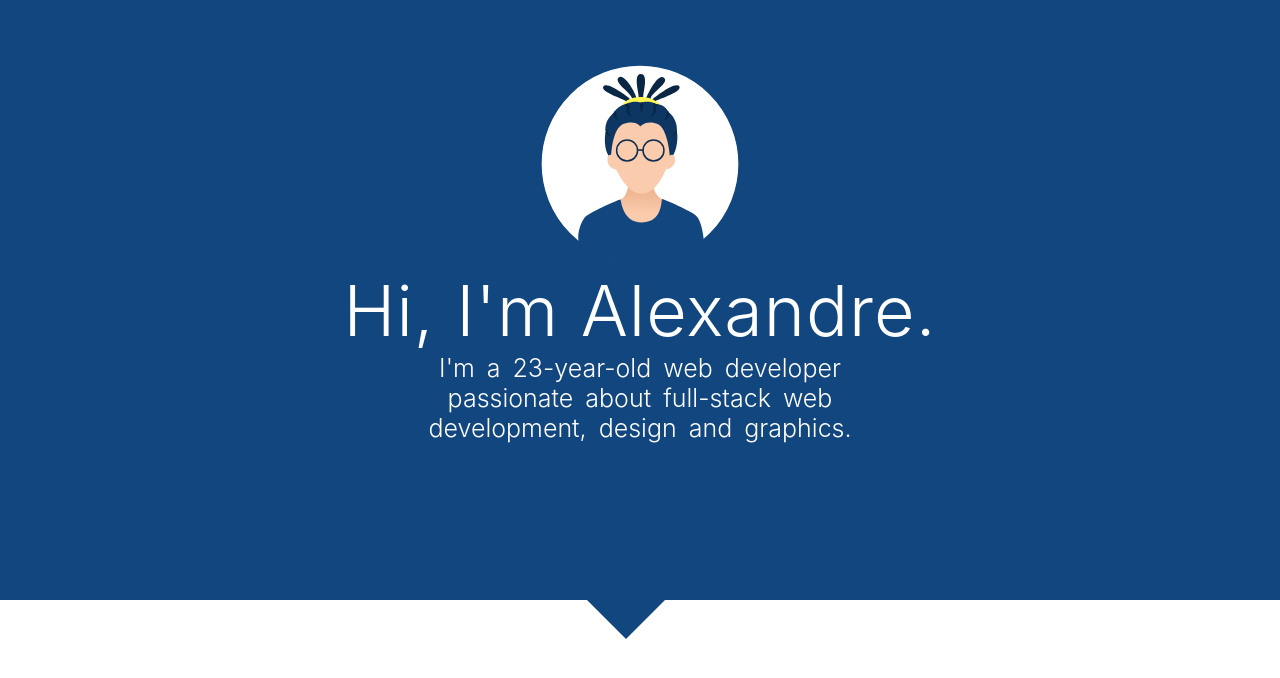
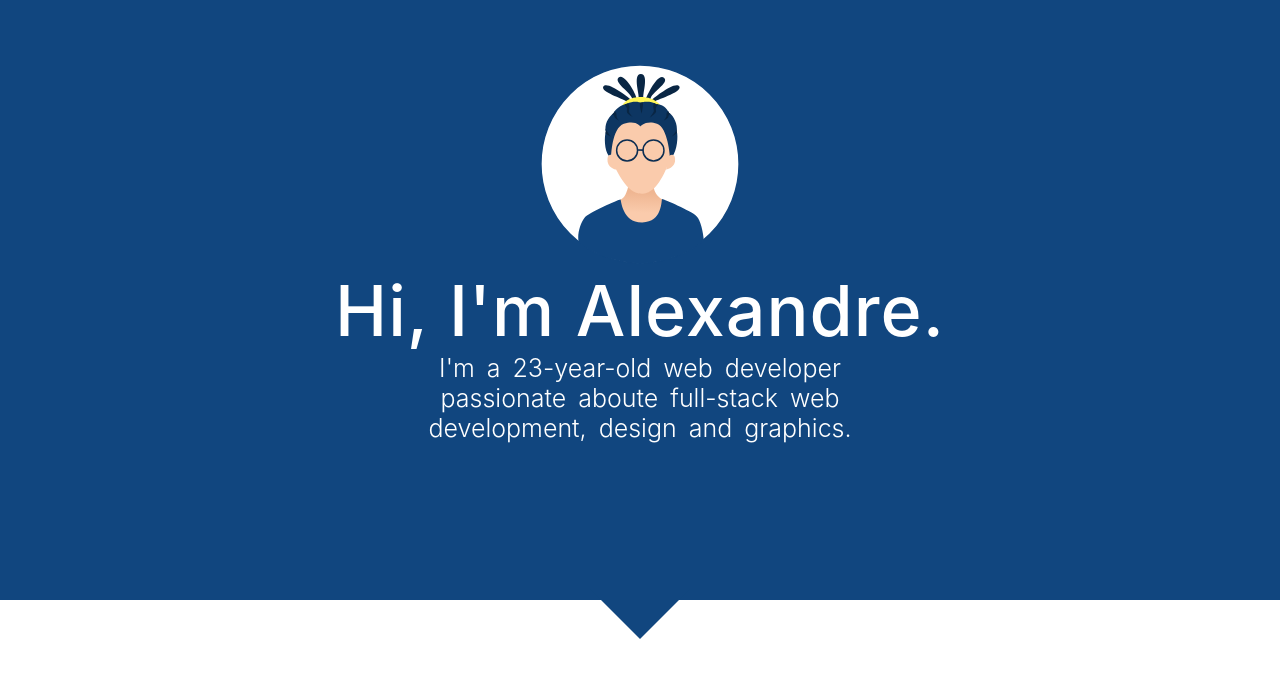
Before and after one commit to xXifly/my-website, a Nuxt app: page / in a window 1280 px wide. Shown: the top 678 px of the page. Built offline with nearby package versions, Linux system fonts and the light colour scheme.

Commit message:
Setting up the style of the home component

```diff
--- a/components/Home.vue
+++ b/components/Home.vue
@@ -1,12 +1,10 @@
 <template>
-  <div class="home">
-    <div class="blue-panel">
-      <img class="portrait" src="~assets/portrait.svg" />
-      <div class="name">Hi, I'm Alexandre.</div>
-      <div class="description">
-        I'm a 23-year-old web developer passionate about full-stack web
+  <div class="intro-panel">
+    <img class="intro-panel__portrait" src="~assets/portrait.svg" />
+    <div class="intro-panel__name">Hi, I'm Alexandre.</div>
+    <div class="intro-panel__description">
+      I'm a {{ age }}-year-old web developer passionate aboute full-stack web
       development, design and graphics.
-      </div>
     </div>
   </div>
 </template>
@@ -14,55 +12,66 @@
 <script lang="ts">
 import Vue from "vue";
 
-export default Vue.extend({});
+export default Vue.extend({
+  name: "Home",
+  computed: {
+    age() {
+      var today = new Date();
+      var birthDate = new Date("01/25/1996");
+      var age = today.getFullYear() - birthDate.getFullYear();
+      var m = today.getMonth() - birthDate.getMonth();
+      if (m < 0 || (m === 0 && today.getDate() < birthDate.getDate())) {
+        age--;
+      }
+      return age;
+    }
+  }
+});
 </script>
 
-<style land="scss" scoped>
-.home {
-  height: 100vh;
+<style lang="scss">
+$colour-primary: #11467f;
+
+.intro-panel {
+  background-color: $colour-primary;
+  padding: 5%;
+  min-height: 75vh;
+  position: relative;
+  margin-bottom: 25vh;
+  text-align: center;
+  color: #ffffff;
+
+  &__portrait {
+    width: 200px;
   }
 
-.blue-panel {
-  background-color: #11467f;
-  padding: 5%;
-  height: 75vh;
-  position: relative;
+  &__name {
+    display: block;
+    font-size: 70px;
+    letter-spacing: 1px;
+    font-weight: 500;
   }
 
-.blue-panel::after {
+  &__description {
+    font-size: 25px;
+    word-spacing: 5px;
+    width: 41%;
+    margin: auto;
+    font-weight: 300;
+  }
+
+  &::after {
     content: "";
     height: 0;
     width: 0;
     display: block;
     position: absolute;
     top: 98.1%;
-  left: 70%;
-  border-top: solid 50px #11467f;
+    left: 50%;
+    border-top: solid 50px $colour-primary;
     border-left: solid 50px transparent;
     border-right: solid 50px transparent;
-  margin-left: -25%;
+    margin-left: -50px;
   }
-
-.portrait {
-  width: 200px;
-}
-
-.name {
-  font-family: "Quicksand", "Source Sans Pro", -apple-system, BlinkMacSystemFont,
-    "Segoe UI", Roboto, "Helvetica Neue", Arial, sans-serif;
-  display: block;
-  font-weight: 300;
-  font-size: 70px;
-  color: #ffffff;
-  letter-spacing: 1px;
-}
-
-.description {
-  font-weight: 300;
-  font-size: 25px;
-  color: #ffffff;
-  word-spacing: 5px;
-  width: 41%;
-  margin: auto;
 }
 </style>
--- a/package.json
+++ b/package.json
@@ -11,7 +11,9 @@
     "generate": "nuxt generate"
   },
   "dependencies": {
-    "nuxt": "^2.0.0"
+    "node-sass": "^4.13.0",
+    "nuxt": "^2.0.0",
+    "sass-loader": "^8.0.0"
   },
   "devDependencies": {}
 }
--- a/pages/index.vue
+++ b/pages/index.vue
@@ -1,15 +1,18 @@
 <template>
   <div class="container">
     <Home />
+    <Career />
   </div>
 </template>
 
 <script>
 import Home from "~/components/Home.vue";
+import Career from "~/components/Career/Career.vue";
 
 export default {
   components: {
-    Home
+    Home,
+    Career
   }
 };
 </script>
@@ -20,6 +23,7 @@ export default {
   min-height: 200vh;
   display: flex;
   flex-direction: column;
-  text-align: center;
+  font-family: "Quicksand", "Source Sans Pro", -apple-system, BlinkMacSystemFont,
+    "Segoe UI", Roboto, "Helvetica Neue", Arial, sans-serif;
 }
 </style>
```
Also changed, not shown: 2 other files (tests, documents, lock files or other folders). Lines whose indentation alone changed are shown as unchanged.
